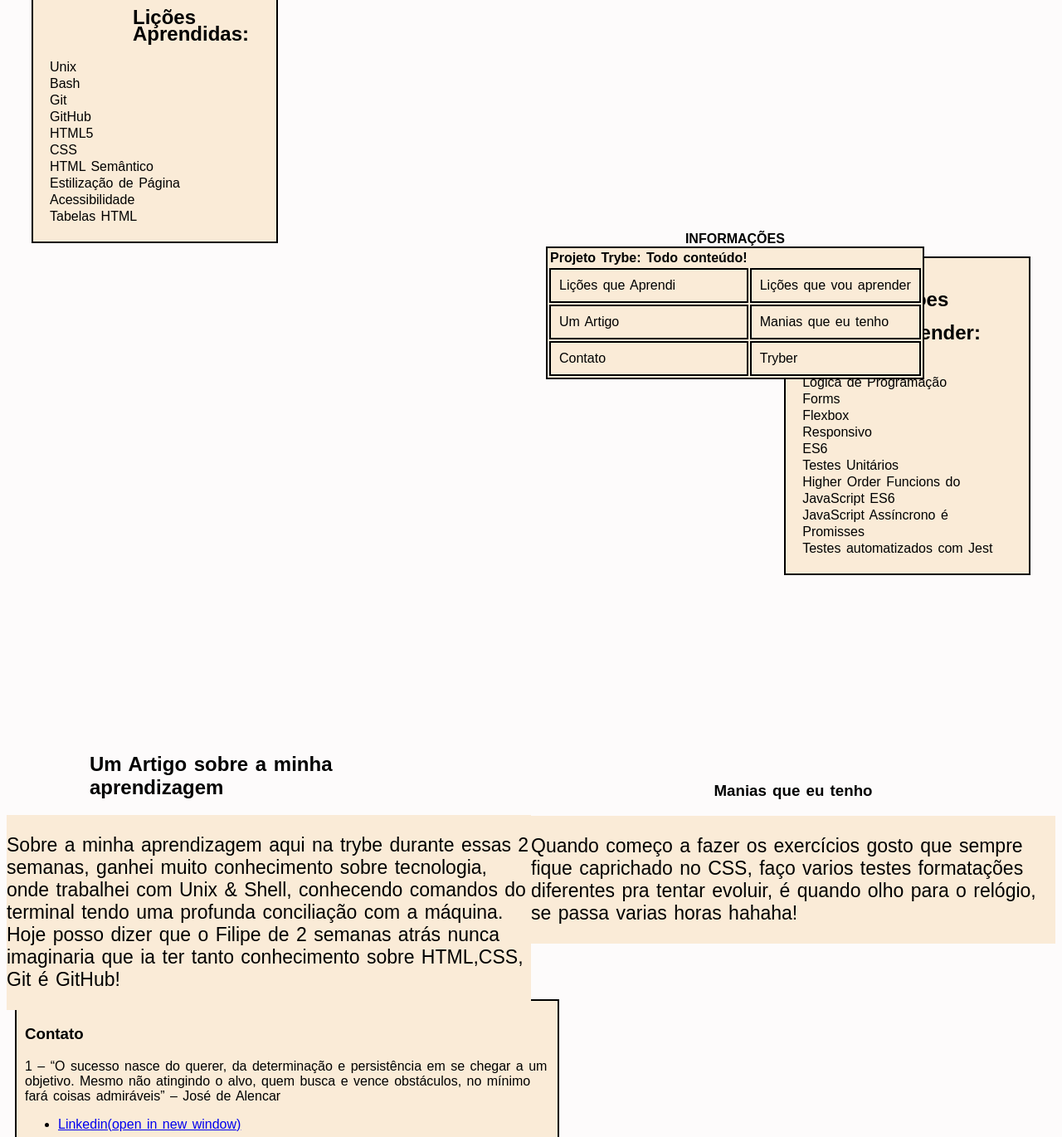
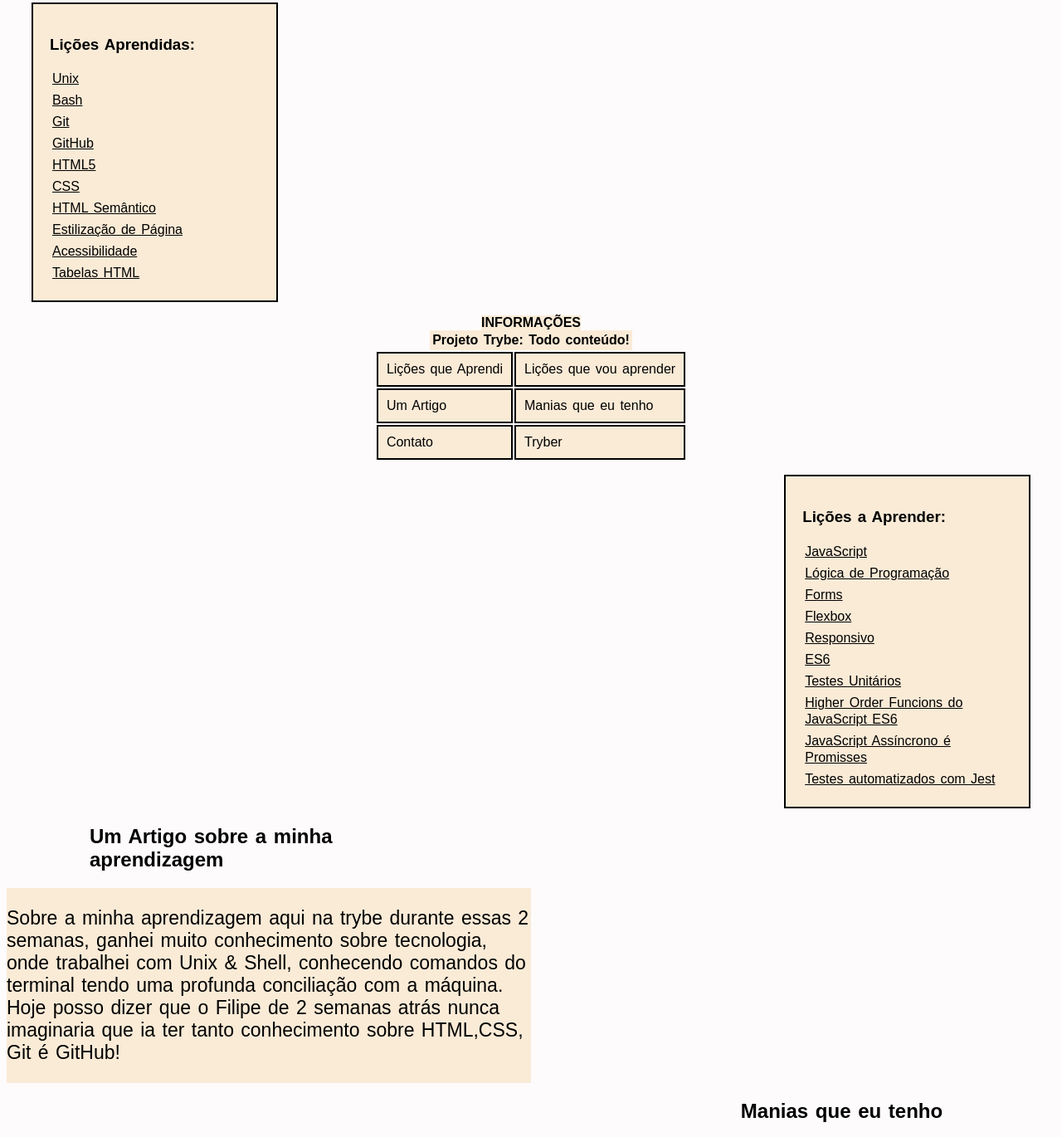
Before and after one commit to Fedolfo/lessons-learned, a plain HTML site: page index.html in a window 1280 px wide. Shown: the part 495-1865 px from the top of the page at 83% size. Drawn offline with Linux system fonts and the light colour scheme.

Commit message:
arrumado o css

```diff
--- a/index.html
+++ b/index.html
@@ -1,5 +1,6 @@
 <!DOCTYPE html>
 <html lang="en">
+
 <head>
   <meta charset="UTF-8">
   <meta http-equiv="X-UA-Compatible" content="IE=edge">
@@ -7,24 +8,23 @@
   <title>Projeto</title>
   <link rel="stylesheet" href="style.css">
 </head>
+
 <body>
   <header id="cabecalho">
     <h1 id="titulo">Projeto Trybe!</h1>
   </header>
-  <div class="test">
-    <nav id="navegacao">
+  <nav id="container-header">
     <ul>
-        <li><a href="https://fedolfo.github.io/" target="_blank" style="text-decoration: none;">Portfólio(open in new window)</a></li>
+      <li><a href="https://fedolfo.github.io/" target="_blank" style="text-decoration: none;">Portfólio(open in new
+          window)</a></li>
       <li><a href="#contato" style="text-decoration: none;">Contato</a></li>
       <li><a href="#trybe" style="text-decoration: none;">Trybe</a></li>
     </ul>
   </nav>
-  </div>
   <main>
-
-    <img id="minha_foto"  src="/Filipe_candido.jpg" alt="Foto de uma pessoa chamado Filipe" width="250px">
+    <img id="minha_foto" src="/Filipe_candido.jpg" alt="Foto de uma pessoa chamado Filipe" width="250px">
     <ol id="licoes_aprendidas">
-      <h2><b>Lições Aprendidas:</b></h2>
+      <h3><b>Lições Aprendidas:</b></h3>
       <li>Unix</li>
       <li>Bash</li>
       <li>Git</li>
@@ -36,19 +36,6 @@
       <li>Acessibilidade</li>
       <li>Tabelas HTML</li>
     </ol>
-    <ul id="licoes_a_aprender">
-      <h2><b> Lições a Aprender: </b></h2>
-      <li>JavaScript</li>
-      <li>Lógica de Programação</li>
-      <li>Forms</li>
-      <li>Flexbox</li>
-      <li>Responsivo</li>
-      <li>ES6</li>
-      <li>Testes Unitários</li>
-      <li>Higher Order Funcions do JavaScript ES6</li>
-      <li>JavaScript Assíncrono é Promisses</li>
-      <li>Testes automatizados com Jest</li>
-    </ul>
     <table>
       <caption><b>INFORMAÇÕES</b></caption>
       <thead>
@@ -69,10 +56,23 @@
         </tr>
       </tbody>
     </table>
+    <ul id="licoes_a_aprender">
+      <h3><b> Lições a Aprender: </b></h3>
+      <li>JavaScript</li>
+      <li>Lógica de Programação</li>
+      <li>Forms</li>
+      <li>Flexbox</li>
+      <li>Responsivo</li>
+      <li>ES6</li>
+      <li>Testes Unitários</li>
+      <li>Higher Order Funcions do JavaScript ES6</li>
+      <li>JavaScript Assíncrono é Promisses</li>
+      <li>Testes automatizados com Jest</li>
+    </ul>
     <header>
       <h2>Um Artigo sobre a minha aprendizagem</h3>
     </header>
-       <article class="lado-esquerdo" >
+    <article class="lado-esquerdo">
       <p>
         Sobre a minha aprendizagem aqui na trybe durante essas 2 semanas, ganhei muito
         conhecimento sobre tecnologia, onde trabalhei com Unix & Shell, conhecendo
@@ -83,7 +83,7 @@
     </article>
     <section>
       <header>
-          <h3 id="h33">Manias que eu tenho</h3>
+        <h2 class="title-right">Manias que eu tenho</h2>
       </header>
       <aside class="lado-direito">
         <p>Quando começo a fazer os exercícios gosto que sempre fique caprichado
@@ -93,20 +93,24 @@
       </aside>
     </section>
     <div class="box-contact">
-        <header>
+      <article>
         <h3 id="contato">Contato</h3>
-           <p>1 – “O sucesso nasce do querer, da determinação e persistência em se chegar a um objetivo. Mesmo não atingindo o alvo, quem busca e vence obstáculos, no mínimo fará coisas admiráveis” – José de Alencar</p>
+        <p>1 – “O sucesso nasce do querer, da determinação e persistência em se chegar a um objetivo. Mesmo não
+          atingindo o alvo, quem busca e vence obstáculos, no mínimo fará coisas admiráveis” – José de Alencar</p>
         <ul>
-            <li><a href="https://www.linkedin.com/in/filipe-c%C3%A2ndido" target="_blank">Linkedin(open in new window)</a></li>
+          <li><a href="https://www.linkedin.com/in/filipe-c%C3%A2ndido" target="_blank">Linkedin(open in new window)</a>
+          </li>
         </ul>
-        </header>
+      </article>
     </div>
     <div class="box-trybe">
       <header>
         <h3 id="trybe">Trybe</h3>
       </header>
       <section>
-            <p> A <a href="https://www.betrybe.com/?utm_medium=cpc&utm_source=google&utm_campaign=Brand&utm_content=ad03_din_h&gclid=CjwKCAjwy42FBhB2EiwAJY0yQq5h8k5kL9gX2OUGbs6DHYIe2LUNGEY3tzedlT4-mhRirT5L-NHPahoCiSYQAvD_BwE" target="_blank" >Trybe(open in new window)</a> é uma escola de desenvolvimento web que tem
+        <p> A <a
+            href="https://www.betrybe.com/?utm_medium=cpc&utm_source=google&utm_campaign=Brand&utm_content=ad03_din_h&gclid=CjwKCAjwy42FBhB2EiwAJY0yQq5h8k5kL9gX2OUGbs6DHYIe2LUNGEY3tzedlT4-mhRirT5L-NHPahoCiSYQAvD_BwE"
+            target="_blank">Trybe(open in new window)</a> é uma escola de desenvolvimento web que tem
           comprometimento genuíno com o sucesso profissional das pessoas
           estudantes. Com o Modelo de Sucesso Compartilhado, quem estuda na
           Trybe tem a opção de pagar apenas quando já estiver trabalhando.
@@ -114,7 +118,8 @@
           São mais de 1500 horas de formação que aborda fundamentos de
           desenvolvimento web, desenvolvimento, Front-end, Back-end, ciência da
           computação, engenharia de software, metodologias ágeis e habilidades
-              comportamentais.</p>
+          comportamentais.
+        </p>
       </section>
     </div>
     <footer id="rodape">
@@ -123,4 +128,5 @@
   </main>
 
 </body>
+
 </html>
--- a/style.css
+++ b/style.css
@@ -17,11 +17,18 @@
   z-index: 1;
 }
 
-#navegacao ul li {
+#container-header {
+  display: flex;
+  justify-content: center;
+  margin-right: 100px;
+  margin-top: 70px;
+}
+
+#container-header ul li {
   display: inline-block;
   padding: 5px;
   border: 2px solid;
-  margin: 10px;
+  margin: 6px;
   text-align: center;
   list-style: none;
   text-transform: uppercase;
@@ -30,27 +37,23 @@
   border-right-width: 10px;
   border-radius: 10px;
   box-shadow: 3px 5px 10px black;
-  z-index: 2;
 }
 
-#navegacao ul li:hover {
+#container-header ul li:hover {
   color: rgb(155, 192, 99);
 }
 
-.test {
-  position: absolute;
-  left: 520px;
-  top: 80px;
+#container-header ul li a {
+  color: black;
 }
 
 #minha_foto {
   display: block;
-  margin-top: 170px;
+  margin-top: 50px;
   margin-left: auto;
   margin-right: auto;
   border-radius: 50px;
   border: 10px solid green;
-
 }
 
 #licoes_aprendidas {
@@ -60,6 +63,31 @@
   padding: 20px;
   margin-left: 30px;
   line-height: 20px;
+  background-color: antiquewhite;
+}
+
+#licoes_aprendidas li {
+  padding: 3px;
+  text-decoration: underline;
+}
+
+table caption,
+b,
+td,
+thead {
+  background-color: antiquewhite;
+}
+
+table {
+  display: flex;
+  flex-direction: column;
+  justify-content: center;
+  align-items: center;
+}
+
+td {
+  border: 2px solid;
+  padding: 10px;
   background-color: antiquewhite;
 }
 
@@ -74,17 +102,9 @@
   background-color: antiquewhite;
 }
 
-table {
-  border: 2px solid;
-  position: relative;
-  bottom: 430px;
-  left: 650px;
-  background-color: antiquewhite;
-}
-
-td {
-  border: 2px solid;
-  padding: 10px;
+#licoes_a_aprender li {
+  padding: 3px;
+  text-decoration: underline;
 }
 
 h2 {
@@ -93,36 +113,36 @@
 }
 
 .lado-esquerdo {
+  display: flex;
+  justify-content: flex-start;
+  max-width: 50%;
   text-justify: auto;
-  float: left;
-  max-width: 50%;
-  clear: both;
   font-size: 23px;
   background-color: antiquewhite;
 }
 
 .lado-direito {
-  position: relative;
-  bottom: 40px;
+  display: flex;
+  margin-left: auto;
+  width: 50%;
   font-size: 23px;
-  float: right;
-  max-width: 50%;
   background-color: antiquewhite;
 }
 
-#h33 {
-  position: relative;
-  text-align: center;
-  bottom: 40px;
+.title-right {
+  margin-left: auto;
 }
 
 .box-contact {
-  margin-top: 200px;
+  display: flex;
+  justify-content: flex-start;
+  margin-top: 80px;
+}
+
+.box-contact article {
   border: 2px solid;
-  margin-left: 10px;
   padding: 10px;
-  max-width: 50%;
-  margin-bottom: 100px;
+  margin-bottom: 80px;
   background-color: antiquewhite;
 }
 
```
Lines whose indentation alone changed are shown as unchanged.
